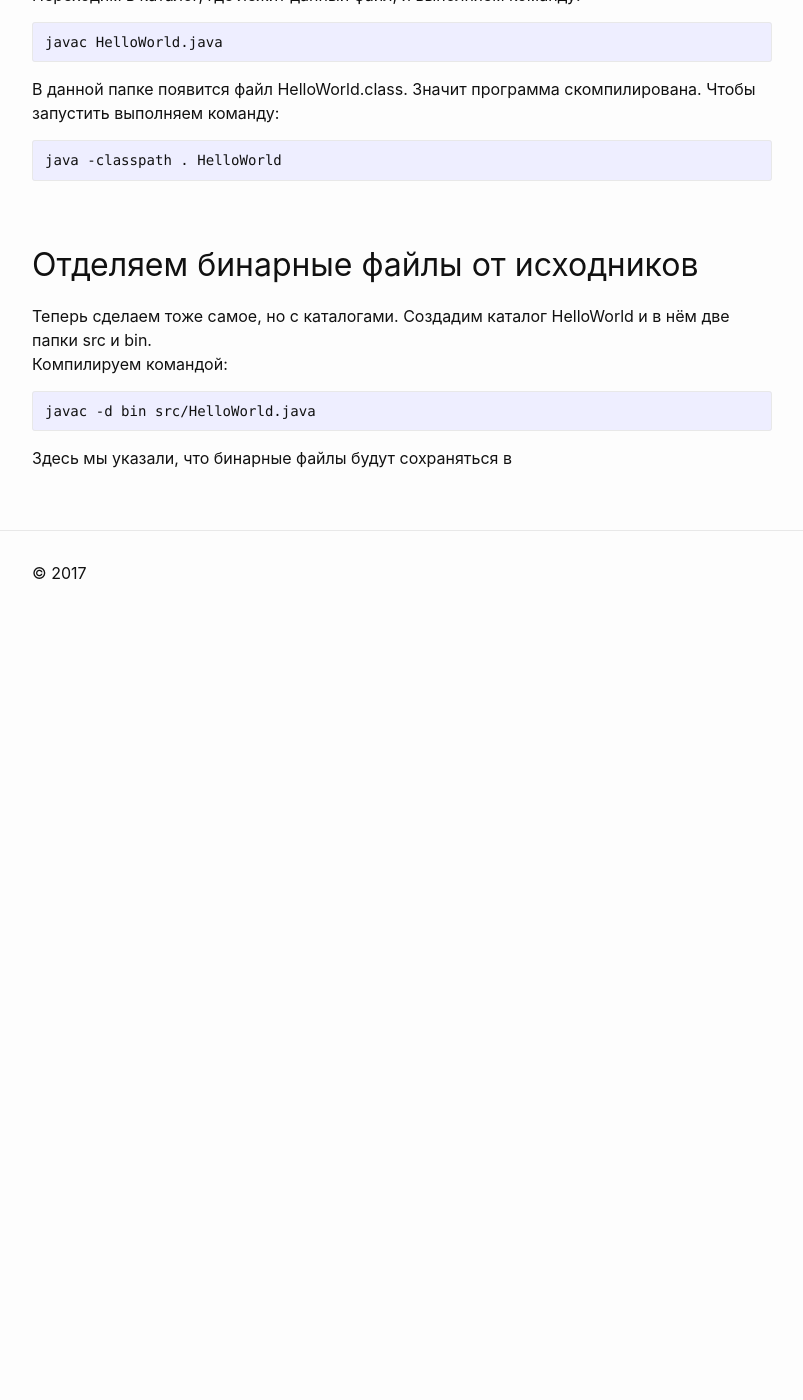
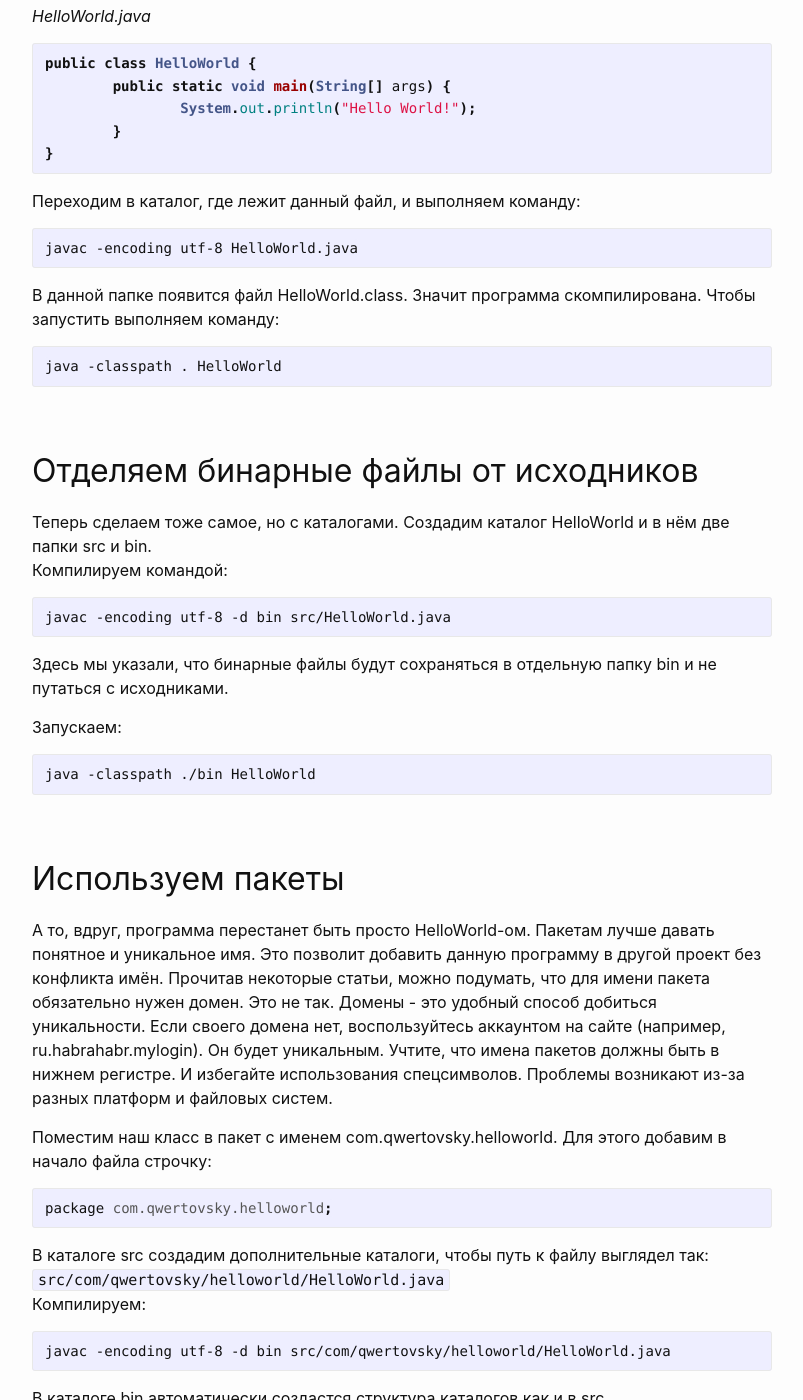
Before and after one commit to evgenvandev/example-with-minima, a Jekyll site: the page built from codes/_posts/2022-02-27-work-with-java-in-command-line.md, in a window 1280 px wide and 1400 px high, scrolled down 1399 px. Shown: the whole window, without its empty margins (238-1041 px from the left). Built offline with Jekyll 4.4.1, drawn with Linux system fonts in a browser that asks for light colours; before the commit the page ends 2029 px from its top, so only the background shows below that; some of the changed text lies outside the part shown.

Commit message:
update java_command_line

````diff
--- a/codes/_posts/2022-02-27-work-with-java-in-command-line.md
+++ b/codes/_posts/2022-02-27-work-with-java-in-command-line.md
@@ -7,11 +7,17 @@
 author: Evgeny
 ---
 
+[Оригинал статьи с Habr](https://habr.com/ru/post/125210/ "Оригинал статьи с Habr") от 29 июля 2011 года. <br>(Qwertovsky) Валерий Квертовский (Full-Stack Software Engineer) <br>сайт [https://www.qwertovsky.com](https://www.qwertovsky.com "личный сайт") <br>[GitHub](https://github.com/Qwertovsky "на GitHub")
+
+---
+
 ## Содержание
 
 - [От простого к ...](#ot_prostogo_k)
 - [Один файл](#odin_fail)
 - [Отделяем бинарные файлы от исходников](#otdelyaem_binarnye_faily_ot_ishodnikov)
+- [Используем пакеты](#ispolzuem_pakety)
+- [Если в программе несколько файлов](#esli_v_programme_neskolko_faylov)
 
 ---
 
@@ -39,7 +45,7 @@
 Переходим в каталог, где лежит данный файл, и выполняем команду:
 
 ```
-javac HelloWorld.java
+javac -encoding utf-8 HelloWorld.java
 ```
 
 В данной папке появится файл HelloWorld.class. Значит программа скомпилирована. Чтобы запустить выполняем команду:
@@ -53,7 +59,115 @@
 Теперь сделаем тоже самое, но с каталогами. Создадим каталог HelloWorld и в нём две папки src и bin. <br>Компилируем командой:
 
 ```
-javac -d bin src/HelloWorld.java
+javac -encoding utf-8 -d bin src/HelloWorld.java
 ```
 
-Здесь мы указали, что бинарные файлы будут сохраняться в
+Здесь мы указали, что бинарные файлы будут сохраняться в отдельную папку bin и не путаться с исходниками.
+
+Запускаем:
+
+```
+java -classpath ./bin HelloWorld
+```
+
+## Используем пакеты  {#ispolzuem_pakety}
+
+А то, вдруг, программа перестанет быть просто HelloWorld-ом. Пакетам лучше давать понятное и уникальное имя. Это позволит добавить данную программу в другой проект без конфликта имён. Прочитав некоторые статьи, можно подумать, что для имени пакета обязательно нужен домен. Это не так. Домены - это удобный способ добиться уникальности. Если своего домена нет, воспользуйтесь аккаунтом на сайте (например, ru.habrahabr.mylogin). Он будет уникальным. Учтите, что имена пакетов должны быть в нижнем регистре. И избегайте использования спецсимволов. Проблемы возникают из-за разных платформ и файловых систем.
+
+Поместим наш класс в пакет с именем com.qwertovsky.helloworld. Для этого добавим в начало файла строчку:
+
+```java
+package com.qwertovsky.helloworld;
+```
+
+В каталоге src создадим дополнительные каталоги, чтобы путь к файлу выглядел так: <br>`src/com/qwertovsky/helloworld/HelloWorld.java` <br>Компилируем:
+
+```
+javac -encoding utf-8 -d bin src/com/qwertovsky/helloworld/HelloWorld.java
+```
+
+В каталоге bin автоматически создастся структура каталогов как и в src.
+```
+HelloWorld
+'---bin
+'   '---com
+'       '---qwertovsky
+'           '---helloworld
+'               '---HelloWorld.class
+'---src
+'   '---com
+'       '---qwertovsky
+'           '---helloworld
+'               '---HelloWorld.java
+```
+
+Запускаем:
+
+```
+java -classpath ./bin com.qwertovsky.helloworld.HelloWorld
+```
+
+## Если в программе несколько файлов  {#esli_v_programme_neskolko_faylov}
+
+Изменим программу.
+
+_HelloWorld.java_
+```java
+package com.qwertovsky.helloworld;
+
+public class HelloWorld {
+	public static void main(String[] args) {
+		int a = 2;
+		int b = 3;
+		Calculator calc = new Calculator();
+		System.out.println("Hello World!");
+		System.out.println(a + "+" + b + "=" + calc.sum(a, b));
+	}
+}
+```
+_Calculator.java_
+```java
+package com.qwertovsky.helloworld;
+
+import com.qwertovsky.helloworld.operation.Adder;
+
+public class Calculator {
+	public int sum(int... a) {
+		Adder adder = new Adder();
+		for(int i : a) {
+			adder.add(i);
+		}
+		return adder.getSum();
+	}
+}
+```
+_Adder.java_
+```java
+package com.qwertovsky.helloworld.operation;
+
+public class Adder {
+	private int sum;
+
+	public Adder() {
+		sum = 0;
+	}
+
+	public Adder(int a) {
+		this.sum = a;
+	}
+
+	public void add(int b) {
+		sum += b;
+	}
+
+	public int getSum() {
+		return sum;
+	}
+}
+```
+
+Компилируем:
+
+```
+javac -encoding utf-8 -d bin src/com/qwertovsky/helloworld/HelloWorld.java
+```
````
